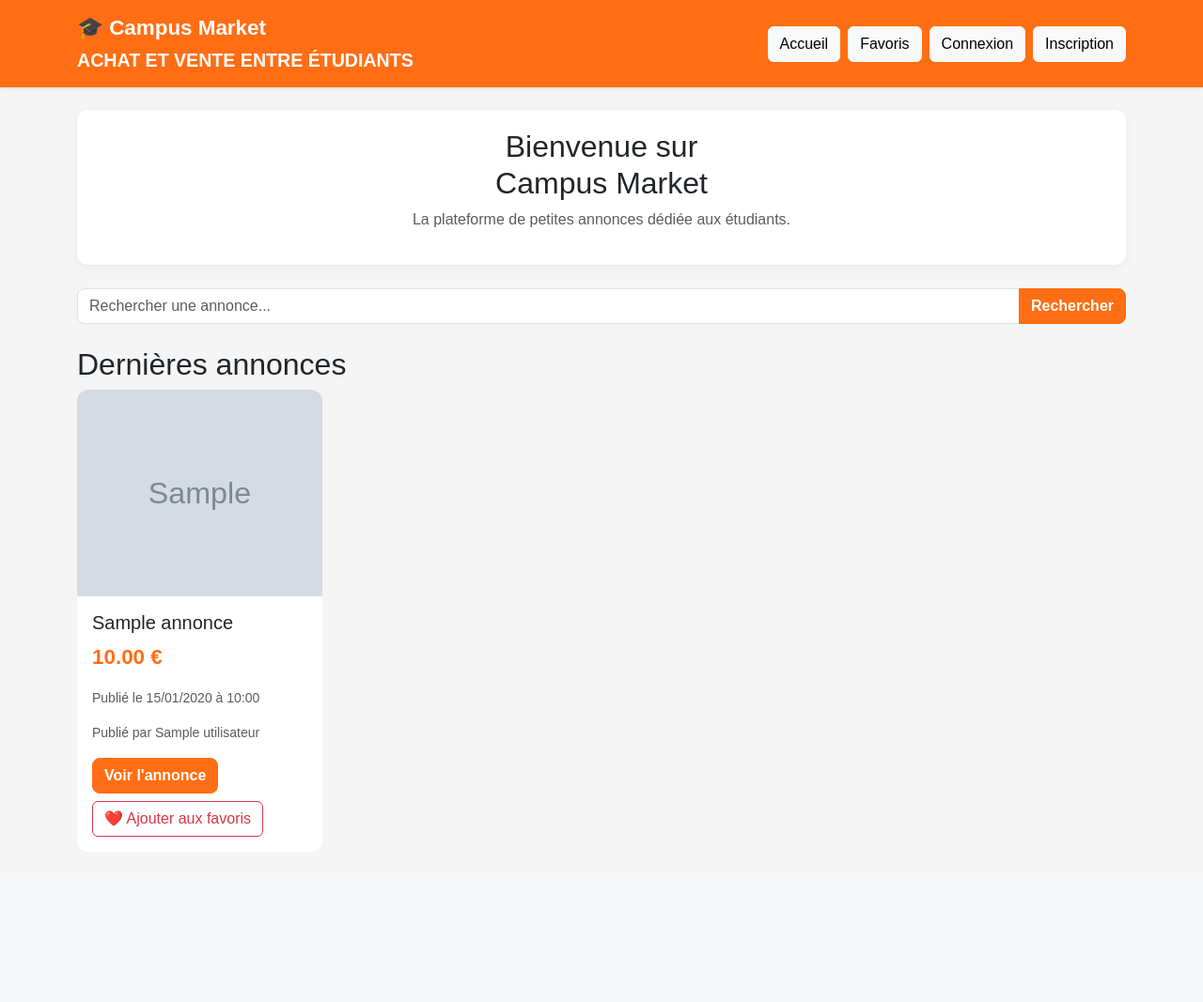
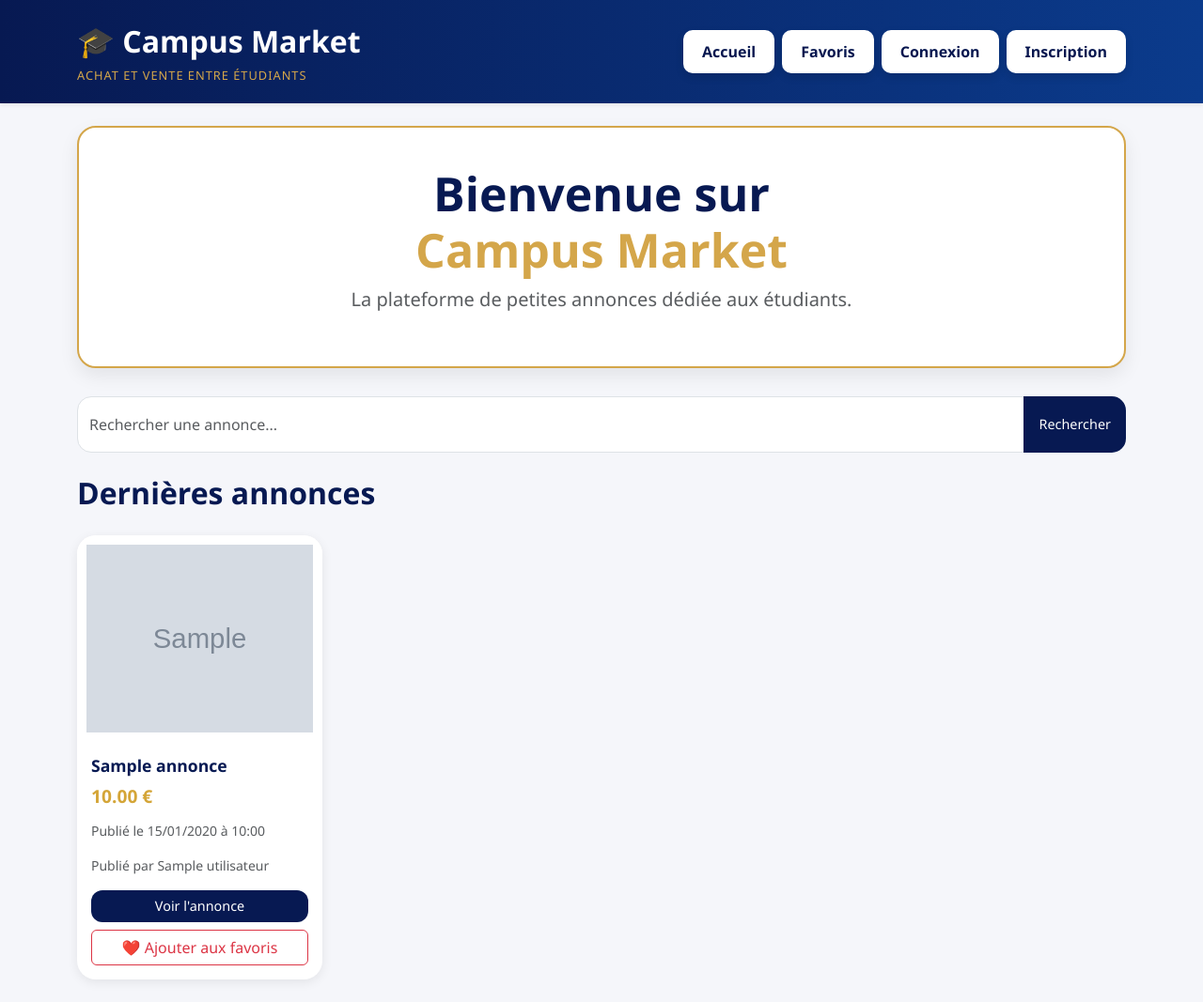
Before and after one commit to anna-vml/Projet-Leboncoin, a PHP site: page / in a window 1280 px wide. Shown: the whole page at 94% size. Before the commit the page ends 891 px from the top, so only its background shows below. Run offline with PHP 8.4, Linux system fonts and the light colour scheme; tables that the repository leaves empty hold one stand-in row (values such as "Sample post"); grey boxes marked "Sample" are stand-in pictures.

Commit message:
Update style.css

```diff
--- a/style.css
+++ b/style.css
@@ -1,77 +1,270 @@
-body {
-    background-color: #f5f5f5;
-    font-family: Arial, sans-serif;
+body{
+    background:#f5f6fa;
+    font-family: 'Segoe UI', sans-serif;
 }
 
-/* Titre principal */
-h1 {
-    font-weight: 800;
-    color: #ff6e14;
+/* NAVBAR */
+.navbar{
+    background: linear-gradient(90deg,#071952,#0b3b8c);
+    padding:15px 0;
 }
 
-/* Cartes */
-.card {
-    border: none;
-    border-radius: 12px;
+.navbar-brand{
+    color:#d4a64a !important;
+    font-size:32px;
+    font-weight:bold;
+}
+
+.navbar span{
+    color:white !important;
+}
+
+/* BANNIERE */
+.campus-banner{
+    background:white;
+    border-radius:25px;
+    padding:40px;
+    margin-bottom:30px;
+    box-shadow:0 5px 20px rgba(0,0,0,0.08);
+    text-align: center;
+}
+
+.campus-banner h2{
+    font-size:50px;
+    font-weight:800;
+    color:#071952;
+}
+
+.campus-banner h2 span{
+    color:#d4a64a;
+}
+
+.campus-banner p{
+    color:#555;
+    font-size:20px;
+}
+
+/* RECHERCHE */
+.form-control{
+    height:60px;
+    border-radius:15px 0 0 15px;
+}
+
+.btn-primary{
+    background:#071952;
+    border:none;
+    border-radius:0 15px 15px 0;
+    padding:0 30px;
+}
+
+.btn-primary:hover{
+    background:#0b3b8c;
+}
+
+/* CARTES */
+.card{
+    border:none;
+    border-radius:20px;
+    overflow:hidden;
+    transition:0.3s;
+    box-shadow:0 3px 12px rgba(0,0,0,0.08);
+}
+
+.card:hover{
+    transform:translateY(-5px);
+}
+
+.card img{
+    height:250px;
+    object-fit:cover;
+}
+
+/* TITRE ANNONCE */
+.card h5{
+    font-size:30px;
+    font-weight:700;
+    color:#071952;
+}
+
+/* PRIX */
+.text-success{
+    color:#d4a64a !important;
+    font-size:35px;
+    font-weight:bold;
+}
+
+/* BOUTON VOIR */
+.card .btn-primary{
+    background:#071952;
+    border-radius:12px;
+    color:white;
+}
+
+.card .btn-primary:hover{
+    background:#0b3b8c;
+}
+
+/* DETAILS */
+.prix{
+    color:#d4a64a;
+    font-size:40px;
+    font-weight:bold;
+}
+
+
+.logo-campus {
+    display: flex;
+    align-items: center;
+    gap: 12px;
+    color: white !important;
+    font-size: 2rem;
+    font-weight: 800;
+    text-decoration: none;
+}
+
+.logo-campus span {
+    color: #d4a64a;
+}
+.logo-campus small {
+    display: block;
+    color: #d4a64a;
+    font-size: 0.8rem;
+    font-weight: 500;
+     text-transform: uppercase;
+    letter-spacing: 1px;
+    margin-top: 3px;
+}
+.campus-banner {
+    background: white;
+    border: 2px solid #d4a64a;
+    border-radius: 20px;
+    padding: 40px;
+    text-align: center;
+    box-shadow: 0 8px 20px rgba(0,0,0,0.08);
+}
+.card{
+    border-radius:20px;
+    overflow:hidden;
+
+}
+.card img{
+    width:100%;
+    height:180px;
+    object-fit:contain;
+    background:white;
+    padding:10px;
+}
+
+.card-body{
+    display:flex;
+    flex-direction:column;
+    justify-content:space-between;
+}
+
+.card h5{
+    font-size:1.1rem;
+    font-weight:600;
+    margin-bottom: 8px;
+}
+
+.text-success{
+    font-size:1.2rem;
+    font-weight: 700;
+    margin-bottom: 12px;
+    color:#d4a537 !important;
+}
+
+.btn-primary{
+    padding:6px 16px;
+    font-size:0.9rem;
+}
+.card-body{
+    padding:15px;
+}
+.section-title {
+    color: #071952;
+    font-size: 2rem;
+    font-weight: 800;
+    margin-bottom: 25px;
+}
+
+/* Boutons navbar */
+.navbar .btn {
     background-color: white;
-    overflow: hidden;
+    color: #06164f;
+    border: 2px solid white;
+    border-radius: 10px;
+    font-weight: 700;
+    padding: 9px 18px;
     transition: 0.2s;
 }
 
-.card:hover {
-    transform: translateY(-4px);
-    box-shadow: 0 8px 20px rgba(0,0,0,0.1);
+.navbar .btn:hover {
+    background-color: #d8a63a;
+    border-color: #d8a63a;
+    color: white;
+    transform: translateY(-2px);
 }
 
-/* Images */
-.card img {
-    height: 230px;
-    width: 100%;
-    object-fit: cover;
+/* Bouton actif / joli */
+.navbar .btn-light {
+    box-shadow: 0 4px 10px rgba(0,0,0,0.12);
 }
 
-/* Prix */
-.text-success {
-    color: #ff6e14 !important;
-    font-size: 1.4rem;
-    font-weight: bold;
+/* Bouton déconnexion si tu l'ajoutes après connexion */
+.navbar .btn-warning {
+    background-color: #d8a63a;
+    border-color: #d8a63a;
+    color: #06164f;
+    font-weight: 800;
 }
 
-/* Boutons */
-.btn-primary {
-    background-color: #ff6e14;
-    border-color: #ff6e14;
-    border-radius: 8px;
-    font-weight: 600;
+.navbar .btn-warning:hover {
+    background-color: white;
+    color: #06164f;
 }
 
-.btn-primary:hover {
-    background-color: #e65f0c;
-    border-color: #e65f0c;
+.categories-section {
+    margin: 35px 0;
 }
 
-/* Barre de recherche */
-.form-control {
-    border-radius: 8px 0 0 8px;
+.categories-grid {
+    display: flex !important;
+    gap: 18px;
+    flex-wrap: wrap;
+    justify-content: center;
 }
 
-/* Bannière Campus */
-.campus-banner {
+.categorie-card {
+    width: 160px;
+    height: 125px;
     background: white;
-    border-radius: 12px;
-    padding: 20px;
-    margin-bottom: 25px;
-    text-align: center;
-    box-shadow: 0 2px 10px rgba(0,0,0,0.05);
+    border-radius: 18px;
+    text-decoration: none !important;
+    color: #06164f !important;
+    font-weight: 800;
+
+    display: flex !important;
+    flex-direction: column;
+    align-items: center;
+    justify-content: center;
+
+    box-shadow: 0 8px 20px rgba(0,0,0,0.08);
+    border: 1px solid #eee;
+    transition: 0.25s;
 }
 
-/* Navbar */
-.navbar {
-    background-color: #ff6e14 !important;
+.categorie-card span {
+    font-size: 34px;
+    margin-bottom: 8px;
 }
 
-.navbar-brand {
-    color: white !important;
-    font-weight: bold;
-    font-size: 1.4rem;
+.categorie-card p {
+    margin: 0;
 }
+
+.categorie-card:hover {
+    transform: translateY(-5px);
+    border-color: #d8a63a;
+    color: #d8a63a !important;
+}
```
